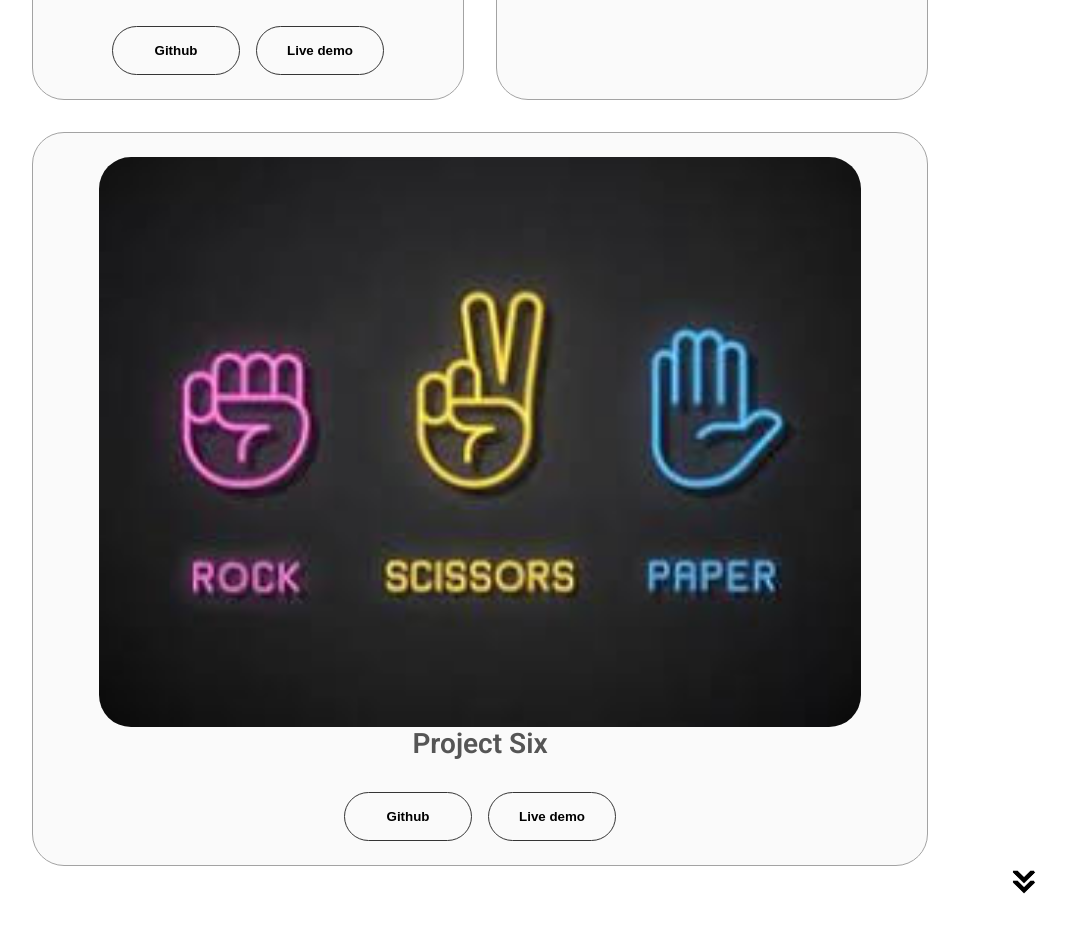
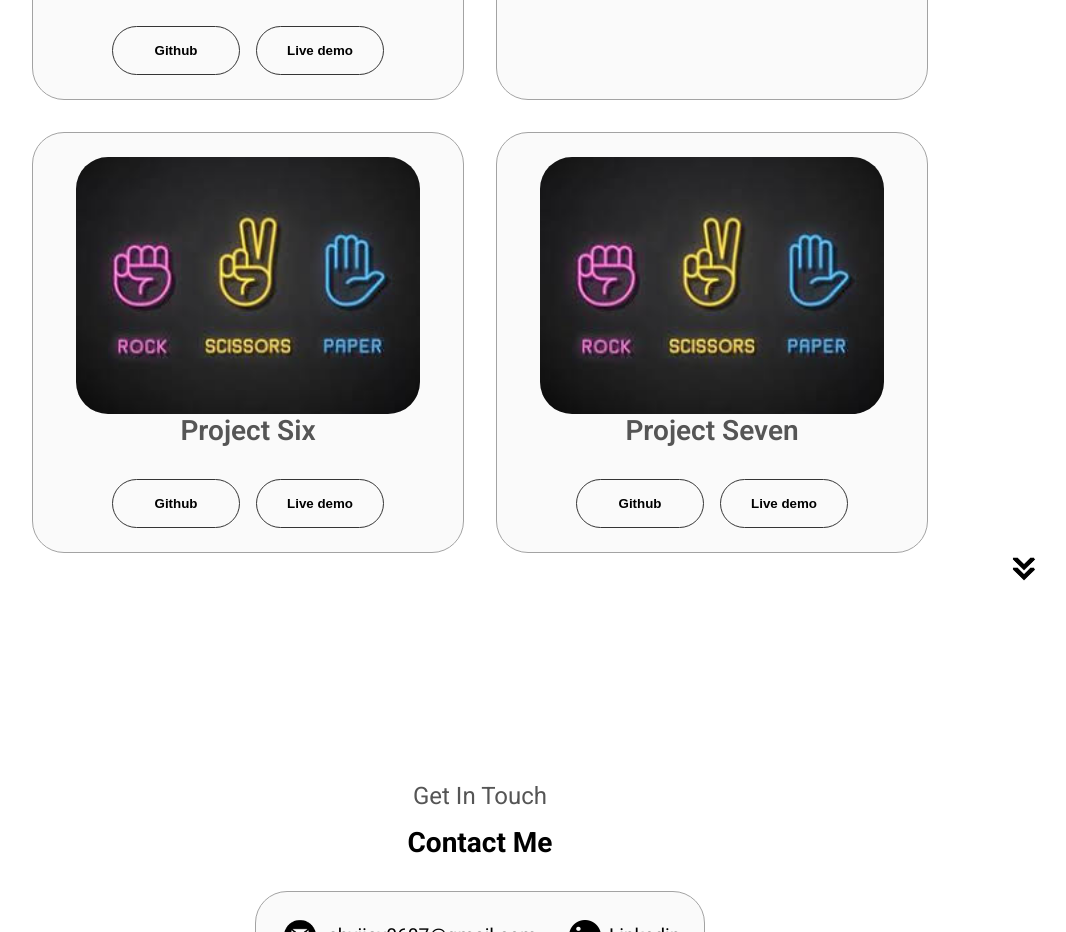
Before and after one commit to vijaychanduri/vijaychanduri.github.io, a plain HTML site: page index.html in a window 1280 px wide. Shown: the part 3920-4852 px from the top of the page, without its empty margins (160-1226 px from the left). Drawn offline with Linux system fonts and the light colour scheme.

Commit message:
modified

```diff
--- a/index.html
+++ b/index.html
@@ -360,6 +360,22 @@
               </button>
             </div>
          </div>
+         <div class="details-container color-container">
+            <div class="article-container">
+             <img src="./assets copy/rps.jpeg"
+             alt="project-1"
+             class="project-img"/>
+            </div>
+            <h2 class="experience-sub-title">Project Seven</h2>
+            <div class="btn-container">
+             <button class="btn btn-color-2 project-btn" onclick="location.href='https://github.com/vijaychanduri/project-7'">
+                Github
+             </button>
+             <button class="btn btn-color-2 project-btn" onclick="location.href=' https://vijaychanduri.github.io/project-7/'">
+                 Live demo
+              </button>
+            </div>
+         </div>
         </div>
     </div>
     <img src="./assets copy/arrow.png"
```
